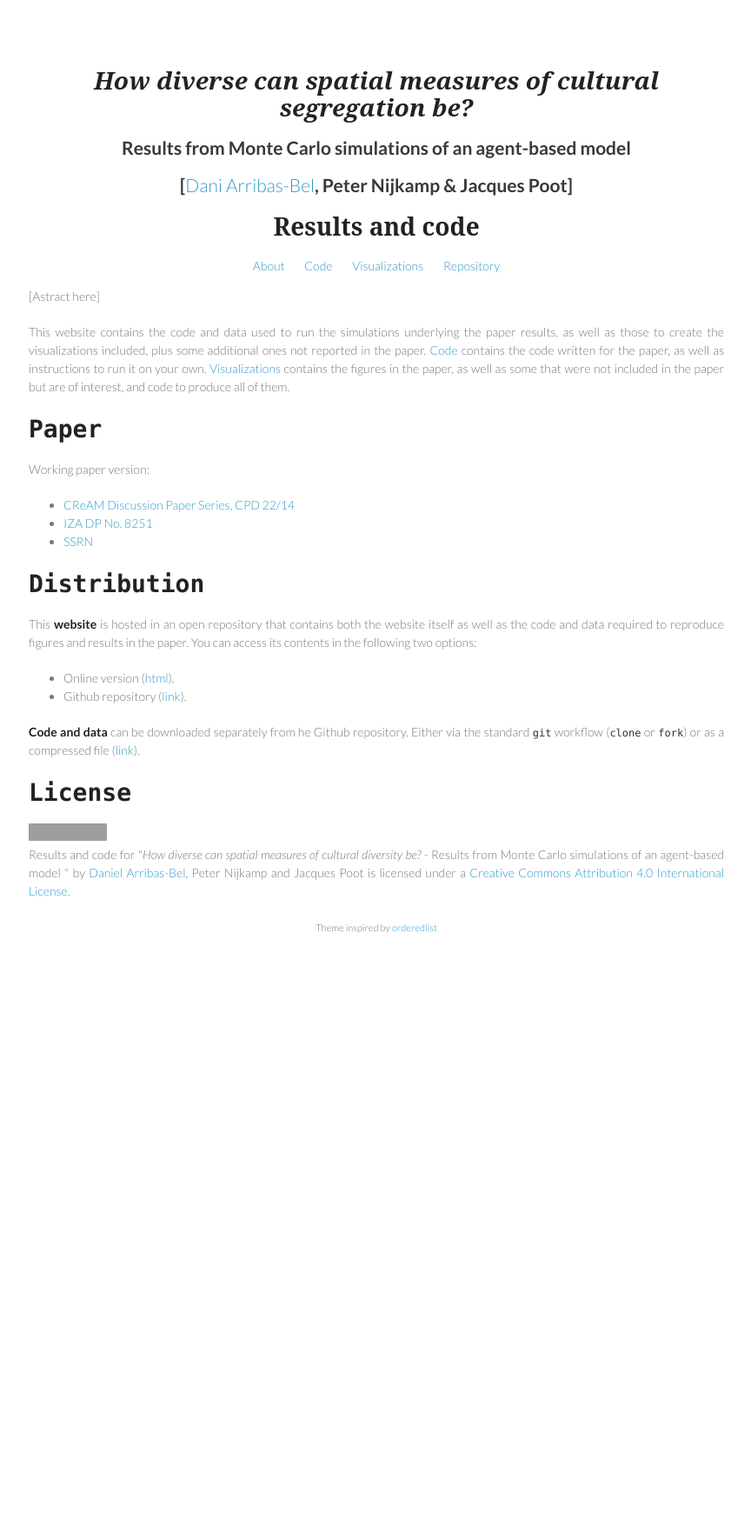
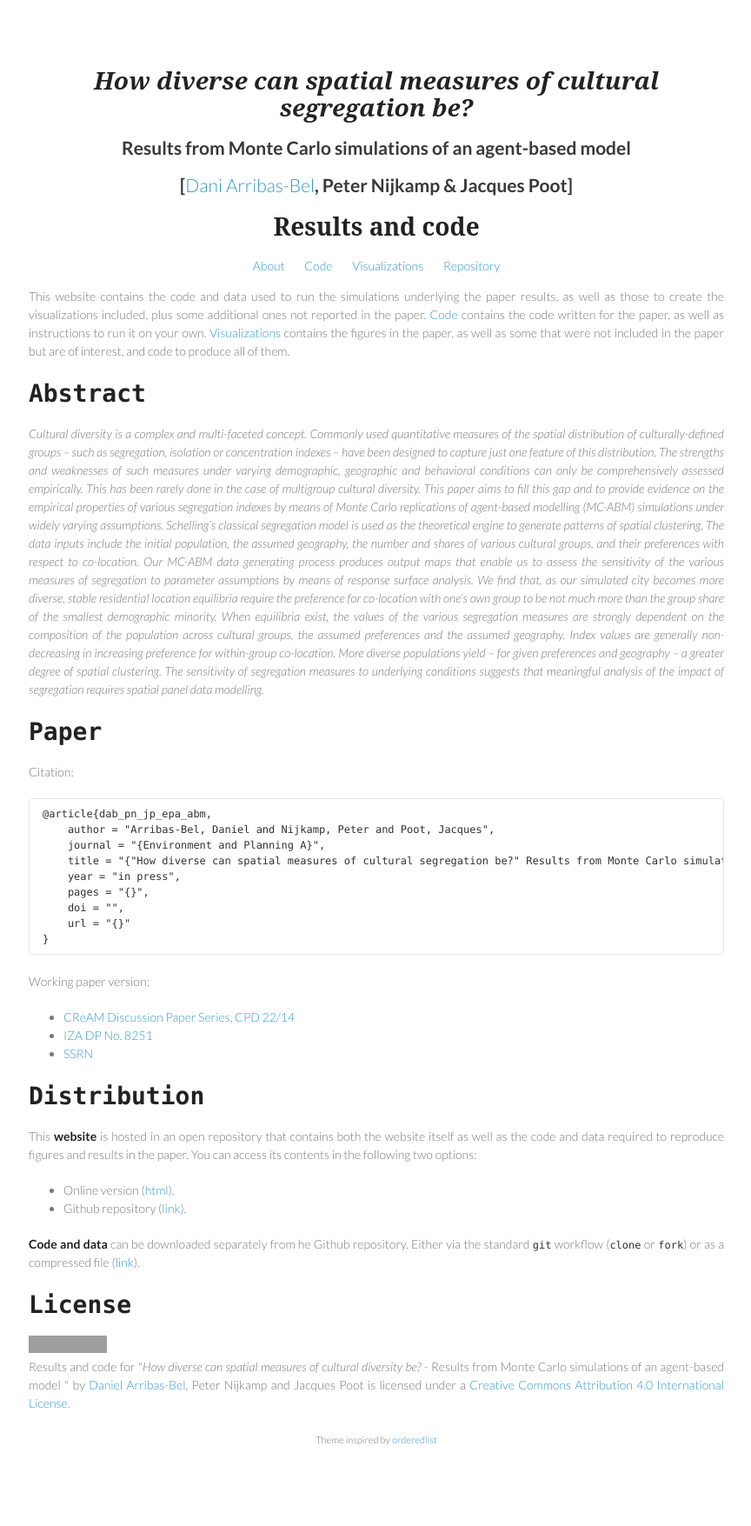
Before and after one commit to darribas/diversity_abm, a Jekyll site: the page built from index.html, in a window 1280 px wide. Shown: the whole page at 87% size, without its empty margins (207-1071 px from the left). Built offline with Jekyll 4.4.1, drawn with Linux system fonts in a browser that asks for light colours; some web fonts are replaced; Markdown is read by kramdown in place of the engine named in the settings; before the commit the page ends 1166 px from its top, so only the background shows below that; grey boxes are pictures that could not be loaded.

Commit message:
Adding citation and abstract. Fixing title

````diff
--- a/_includes/index.md
+++ b/_includes/index.md
@@ -1,5 +1,4 @@
 
-[Astract here]
 
 This website contains the code and data used to run the simulations underlying
 the paper results, as well as those to create the visualizations included,
@@ -9,7 +8,53 @@ your own. [Visualizations](vis.html) contains the figures in the paper, as
 well as some that were not included in the paper but are of interest, and code
 to produce all of them.
 
+# Abstract
+
+*Cultural diversity is a complex and multi-faceted concept. Commonly used
+quantitative measures of the spatial distribution of culturally-defined groups
+– such as segregation, isolation or concentration indexes – have been designed
+to capture just one feature of this distribution. The strengths and weaknesses
+of such measures under varying demographic, geographic and behavioral
+conditions can only be comprehensively assessed empirically. This has been
+rarely done in the case of multigroup cultural diversity. This paper aims to
+fill this gap and to provide evidence on the empirical properties of various
+segregation indexes by means of Monte Carlo replications of agent-based
+modelling (MC-ABM) simulations under widely varying assumptions. Schelling’s
+classical segregation model is used as the theoretical engine to generate
+patterns of spatial clustering. The data inputs include the initial
+population, the assumed geography, the number and shares of various cultural
+groups, and their preferences with respect to co-location. Our MC-ABM data
+generating process produces output maps that enable us to assess the
+sensitivity of the various measures of segregation to parameter assumptions by
+means of response surface analysis. We find that, as our simulated city
+becomes more diverse, stable residential location equilibria require the
+preference for co-location with one’s own group to be not much more than the
+group share of the smallest demographic minority. When equilibria exist, the
+values of the various segregation measures are strongly dependent on the
+composition of the population across cultural groups, the assumed preferences
+and the assumed geography. Index values are generally non- decreasing in
+increasing preference for within-group co-location. More diverse populations
+yield – for given preferences and geography – a greater degree of spatial
+clustering. The sensitivity of segregation measures to underlying conditions
+suggests that meaningful analysis of the impact of segregation requires
+spatial panel data modelling.*
+
+
 # Paper
+
+Citation:
+
+```
+@article{dab_pn_jp_epa_abm,
+    author = "Arribas-Bel, Daniel and Nijkamp, Peter and Poot, Jacques",
+    journal = "{Environment and Planning A}",
+    title = "{"How diverse can spatial measures of cultural segregation be?" Results from Monte Carlo simulations of an agent-based model}",
+    year = "in press",
+    pages = "{}",
+    doi = "",
+    url = "{}"
+}
+```
 
 Working paper version:
 
````
